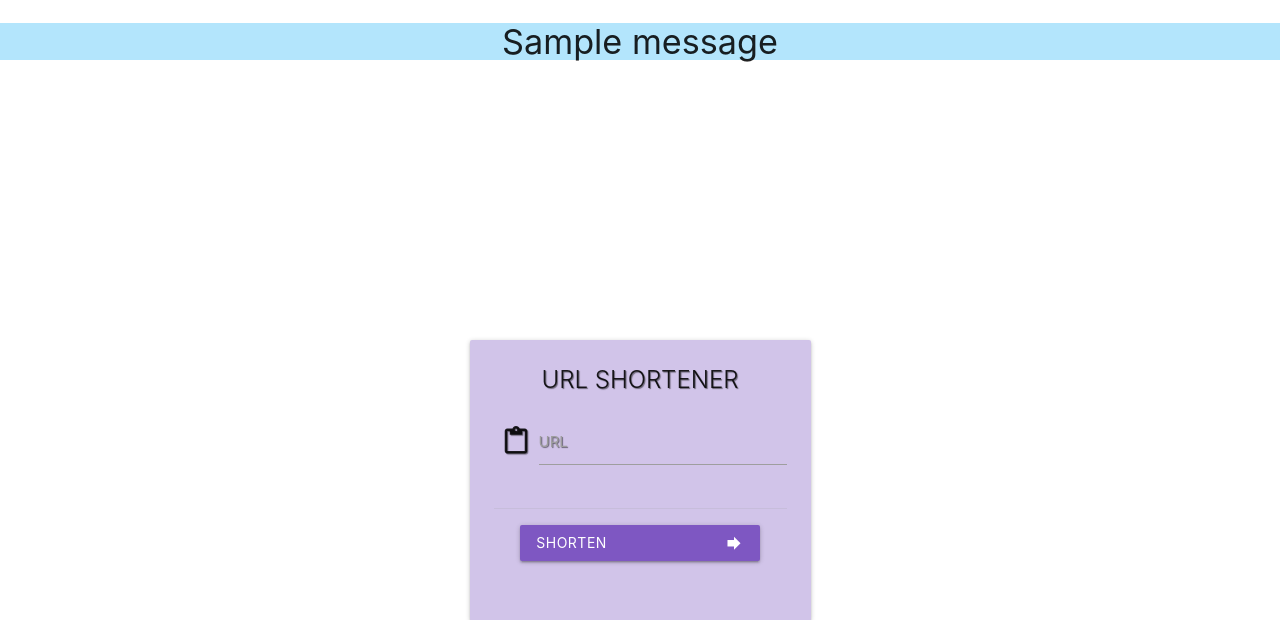
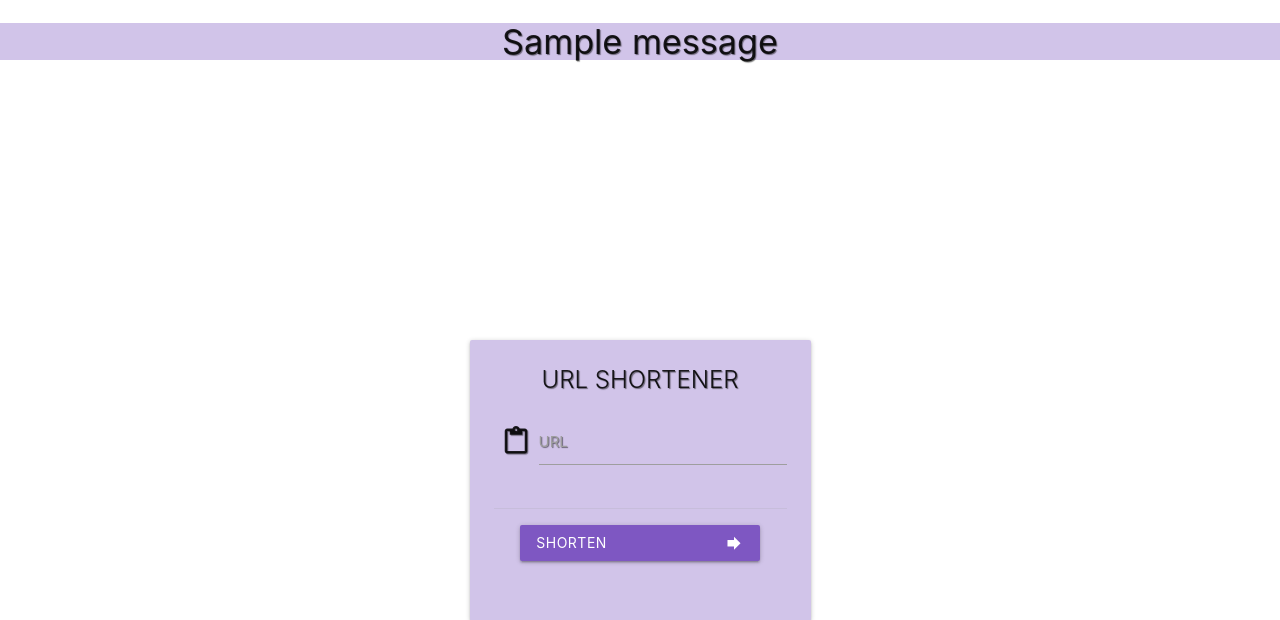
Before and after one commit to ChronoLogic12/url-shortener, a Flask app: page /shortener in a window 1280 px wide. Shown: the top 620 px of the page. Run offline with Flask 2, Linux system fonts and the light colour scheme; one stand-in notice (Sample message) is shown; a database or web service that is not in the repository returns one stand-in record (values such as "Sample title"); some libraries are stand-ins or nearby versions.

Commit message:
Style: adjust flash message background colour to light purple

```diff
--- a/templates/base.html
+++ b/templates/base.html
@@ -23,7 +23,7 @@
         {% if messages %}
         {% for message in messages %}
         <div class="row flashes">
-            <h4 class="light-blue lighten-4 center-align">{{ message }}</h4>
+            <h4 class="deep-purple lighten-4 text-shadow center-align">{{ message }}</h4>
         </div>
         {% endfor %}
         {% endif %}
```
